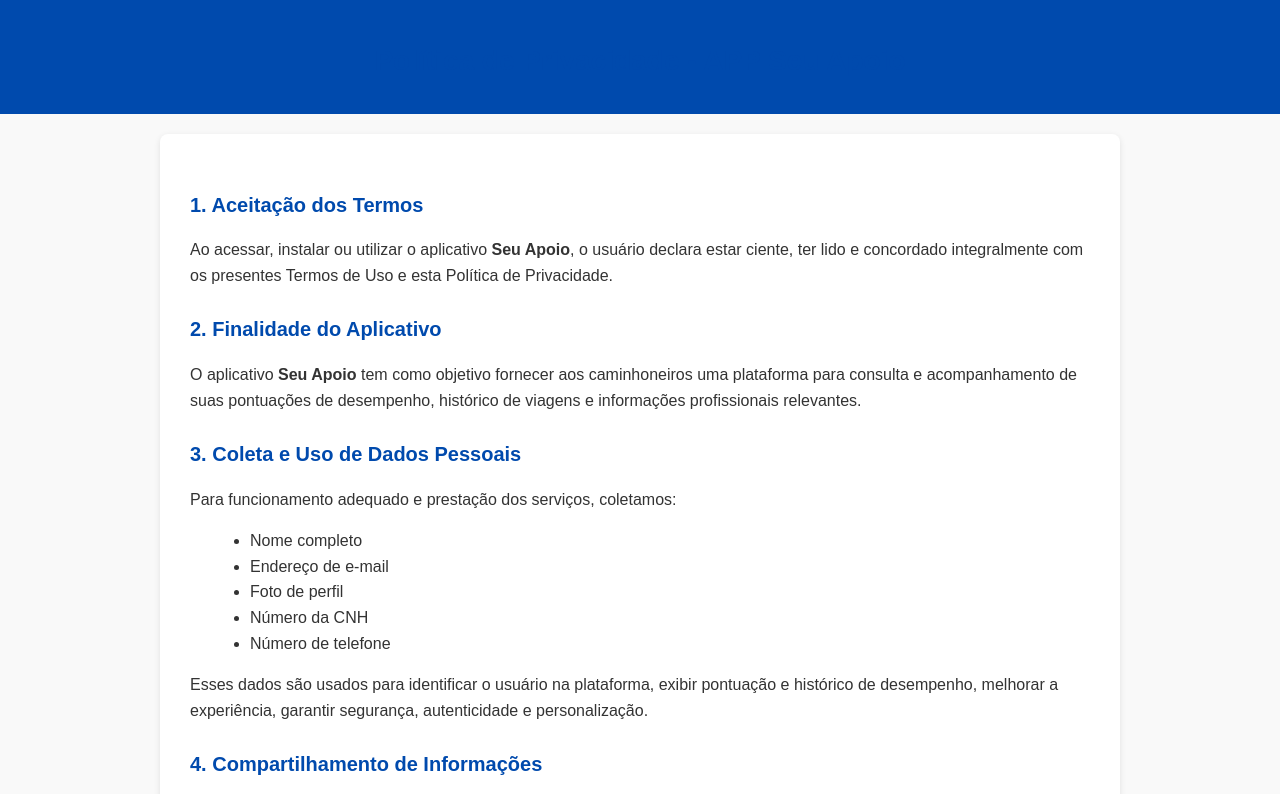
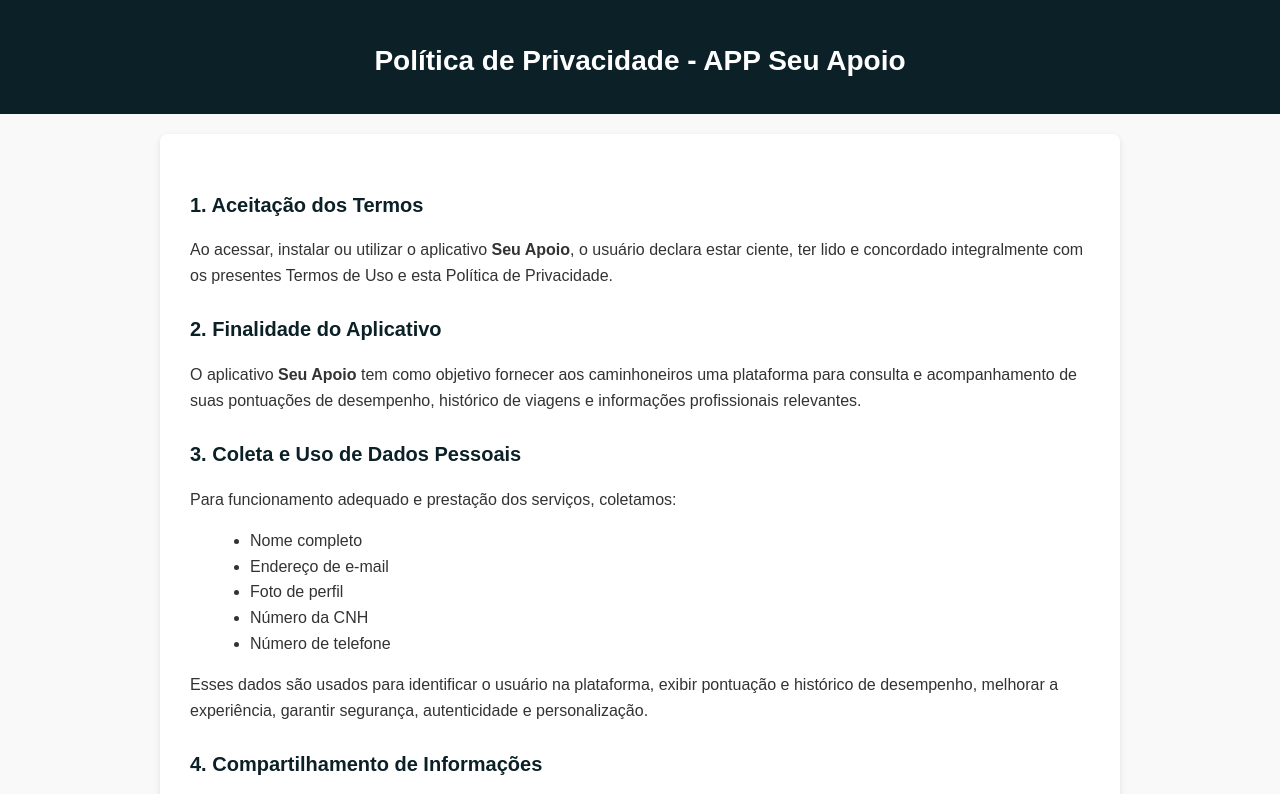
Before and after one commit to elias-ktm/POLITICA-DE-PRIVACIDADE, a plain HTML site: page index.html in a window 1280 px wide. Shown: the top 794 px of the page. Drawn offline with Linux system fonts and the light colour scheme.

Commit message:
+ ajuste style

```diff
--- a/index.html
+++ b/index.html
@@ -15,8 +15,8 @@
     }
 
     header {
-      background: #004aad;
-      color: white;
+      background: rgb(11, 32, 39); /* nova cor */
+      color: white; /* letras brancas */
       padding: 20px;
       text-align: center;
     }
@@ -31,13 +31,13 @@
     }
 
     h1 {
-      color: #004aad;
+      color: white; /* título branco no header */
       font-size: 28px;
       margin-bottom: 10px;
     }
 
     h2 {
-      color: #004aad;
+      color: rgb(11, 32, 39); /* subtítulos no mesmo tom azul */
       margin-top: 25px;
       font-size: 20px;
     }
@@ -59,7 +59,7 @@
     }
 
     footer a {
-      color: #004aad;
+      color: rgb(11, 32, 39);
       text-decoration: none;
     }
   </style>
```
